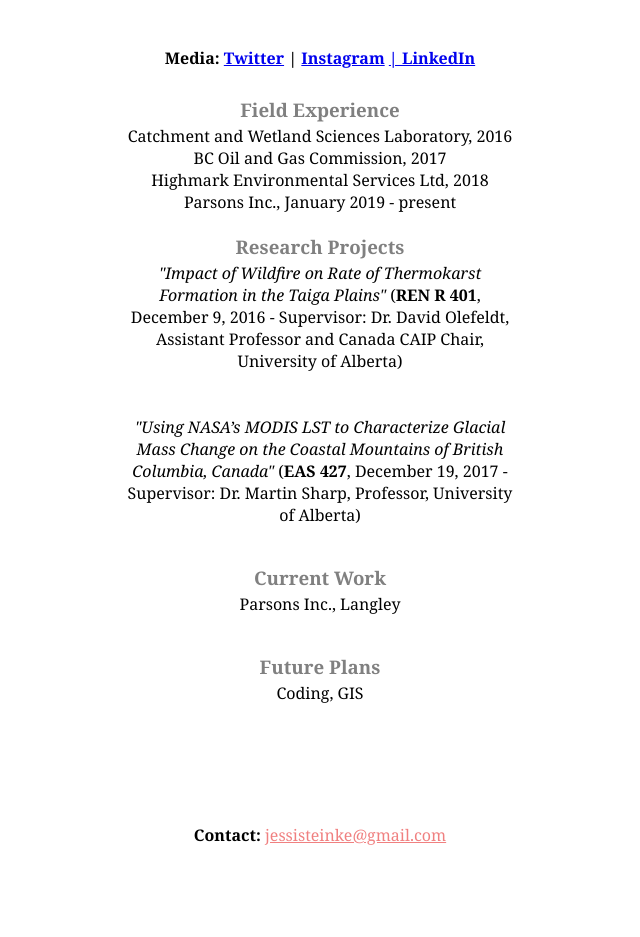
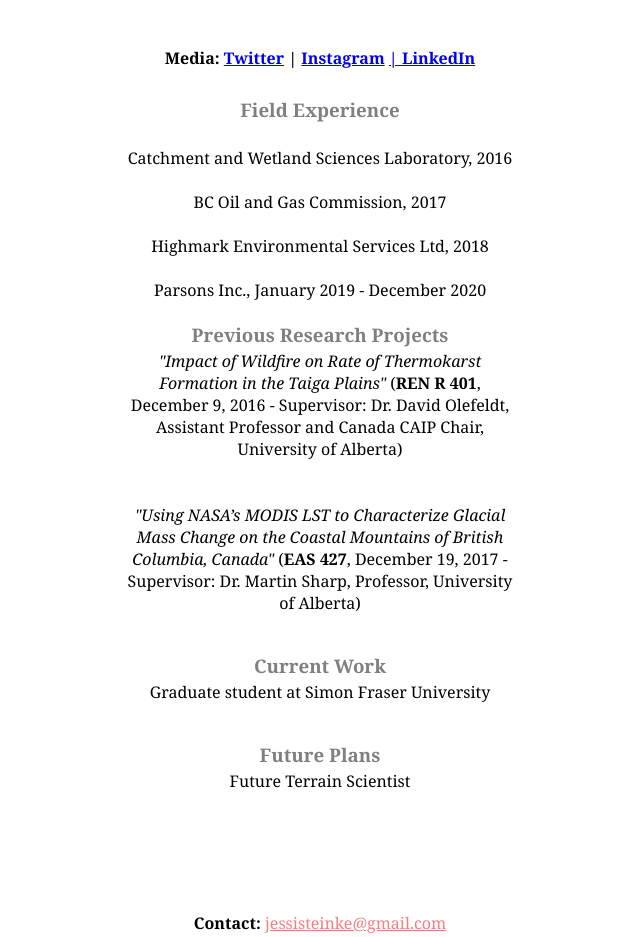
Before and after one commit to jleestein/Personal-Website, a plain HTML site: page index.html in a window 1280 px wide. Shown: the part 769-1706 px from the top of the page, without its empty margins (320-960 px from the left). Before the commit the page ends 1627 px from the top, so only its background shows below. Drawn offline with Linux system fonts and the light colour scheme.

Commit message:
Update index.html

```diff
--- a/index.html
+++ b/index.html
@@ -9,8 +9,8 @@
 
 <div id="banner">
   <div class="content">
-    <h1>Jessi Steinke
-       <br>GIT</h1>
+    <h1>Jessi Steinke,
+       <br>B.Sc., G.I.T.</h1>
 </div>
 </div>
 
@@ -24,23 +24,23 @@
 <div class="content2">
     <h4>Media:
           <a href="https://twitter.com/JessiSteinke8" target="_blank">Twitter</a> |
-          <a href="http://www.pictame.com/user/jessilsteinke/3053629450" target="_blank">Instagram</a>
+          <a href="https://www.instagram.com/jes.stein/" target="_blank">Instagram</a>
           <a href="https://ca.linkedin.com/in/jessi-steinke-55b019147" target="_blank"> | LinkedIn</a>
     </h4>
 </div>
 
 <div>
   <h3><br>Field Experience</br></h3>
-  <p>Catchment and Wetland Sciences Laboratory, 2016
+  <p><br>Catchment and Wetland Sciences Laboratory, 2016</br>
   <br>BC Oil and Gas Commission, 2017</br>
-  Highmark Environmental Services Ltd, 2018
-  Parsons Inc., January 2019 - present</p>
+  <br>Highmark Environmental Services Ltd, 2018</br>
+  <br>Parsons Inc., January 2019 - December 2020</br></p>
 </div>
 
 
 <br>
 <div>
-  <h3>Research Projects</h3>
+  <h3>Previous Research Projects</h3>
   <p><em>"Impact of Wildfire on Rate of Thermokarst Formation in the Taiga Plains"</em>
 (<strong>REN R 401</strong>, December 9, 2016 - Supervisor: Dr. David Olefeldt, Assistant Professor and Canada CAIP Chair, University of Alberta)
 <br>
@@ -54,14 +54,14 @@
 <br>
 <div>
   <h3>Current Work</h3>
-  <p>Parsons Inc., Langley</p>
+  <p>Graduate student at Simon Fraser University</p>
 </div>
 </br>
 
 <br>
 <div>
   <h3>Future Plans</h3>
-  <p>Coding, GIS</br></p>
+  <p>Future Terrain Scientist</br></p>
 </div>
 </br>
 
```
